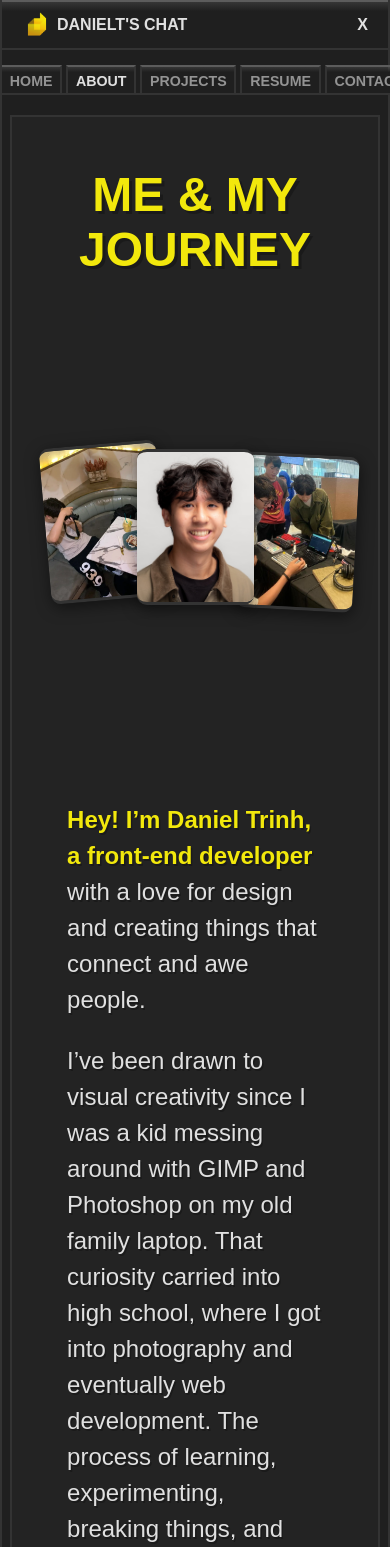
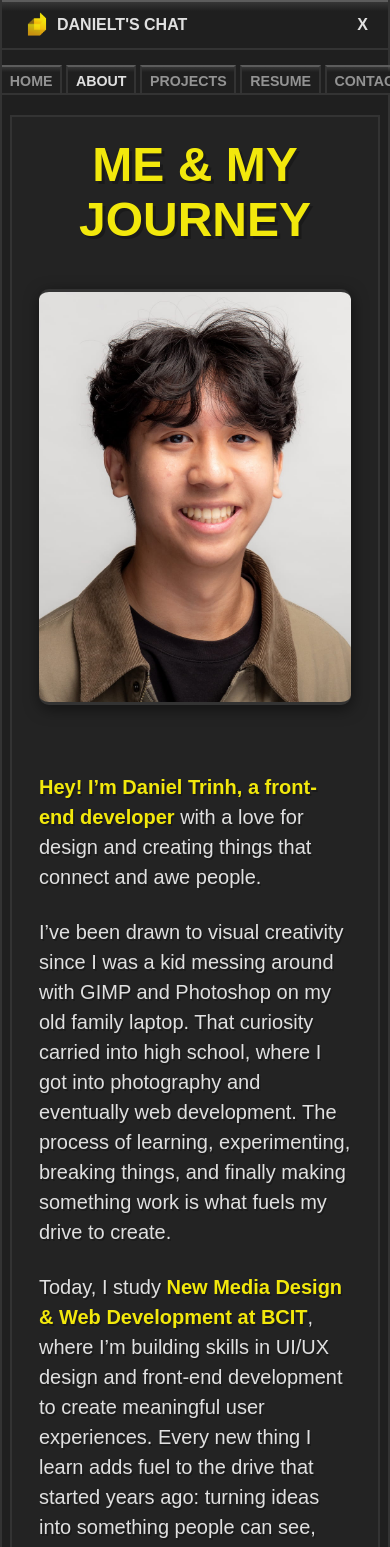
Before and after one commit to daniobanio/portfolio, a React (Vite) app: page /about in a window 390 px wide. Shown: the top 1547 px of the page. Built offline with nearby package versions, Linux system fonts and the light colour scheme; no server answers; some icons are missing; a web font is replaced by a local one.

Commit message:
update about responsiveness

```diff
--- a/src/styles.scss
+++ b/src/styles.scss
@@ -1069,6 +1069,45 @@
     }
     .photo-display img {
       height: 19vw;
+    }
+  }
+
+  @media (max-width: 600px) {
+    .about-section {
+      padding: 20px;
+    }
+    .photo-card:nth-child(1),
+    .photo-card:nth-child(3) {
+      display: none;
+    }
+    .photo-card:nth-child(2) {
+      width: 80vw;
+    }
+    .about-intro {
+      font-size: 1.25rem;
+      width: 80vw;
+      margin: 0 auto;
+    }
+
+    .photo-display img {
+      width: auto;
+      height: 30vw;
+    }
+    .photo-display img:nth-child(4),
+    .photo-display img:nth-child(3) {
+      display: none;
+    }
+    .photo-display img:nth-child(1) {
+      transform: rotate(-5deg) translateX(0px) translateY(-5px);
+      z-index: 1;
+    }
+    .photo-display img:nth-child(2) {
+      transform: rotate(2deg) translateX(-10px) translateY(5px);
+      z-index: 3;
+    }
+    .photo-display img:nth-child(5) {
+      transform: rotate(-3deg) translateX(-20px) translateY(-5px);
+      z-index: 1;
     }
   }
 
```
